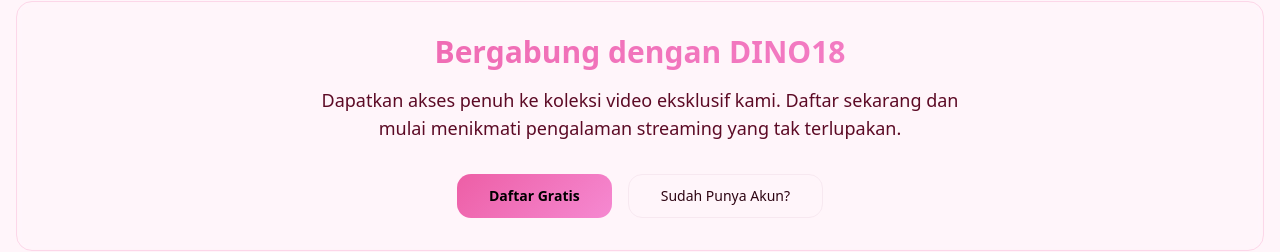
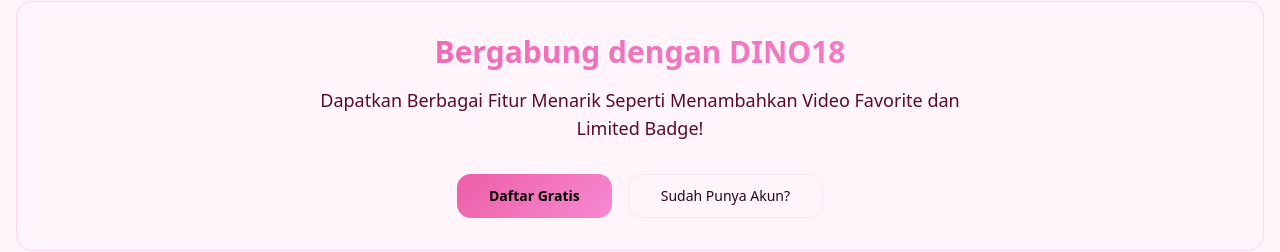
Before and after one commit to baru-news/streamverse-media-player, a React (Vite) app: page / in a window 1280 px wide. Shown: the part 223-475 px from the top of the page. Built offline with nearby package versions, Linux system fonts and the light colour scheme; no server answers; the database is empty.

Commit message:
Update CTA text
Change the text in the Call to Action section to "Dapatkan Berbagai Fitur Menarik Seperti Menambahkan Video Favorite dan Limited Badge!".

```diff
--- a/src/pages/Index.tsx
+++ b/src/pages/Index.tsx
@@ -48,7 +48,7 @@ const Index = () => {
                     Bergabung dengan DINO18
                   </h2>
                   <p className="text-muted-foreground mb-8 text-lg max-w-2xl mx-auto">
-                    Dapatkan akses penuh ke koleksi video eksklusif kami. Daftar sekarang dan mulai menikmati pengalaman streaming yang tak terlupakan.
+                    Dapatkan Berbagai Fitur Menarik Seperti Menambahkan Video Favorite dan Limited Badge!
                   </p>
                   <div className="flex gap-4 justify-center">
                     <Button asChild variant="hero" size="lg">
```
